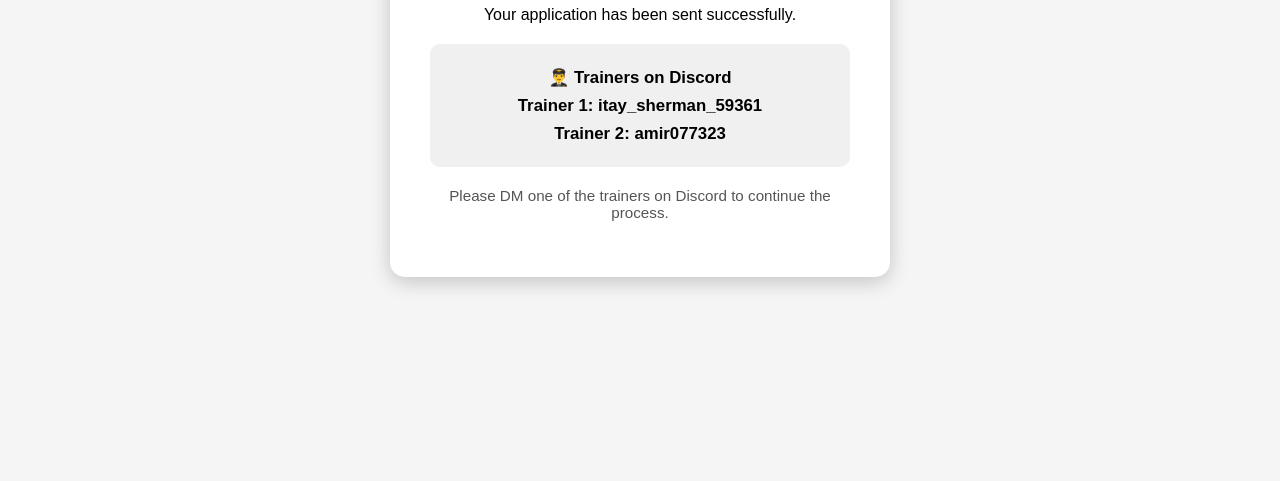
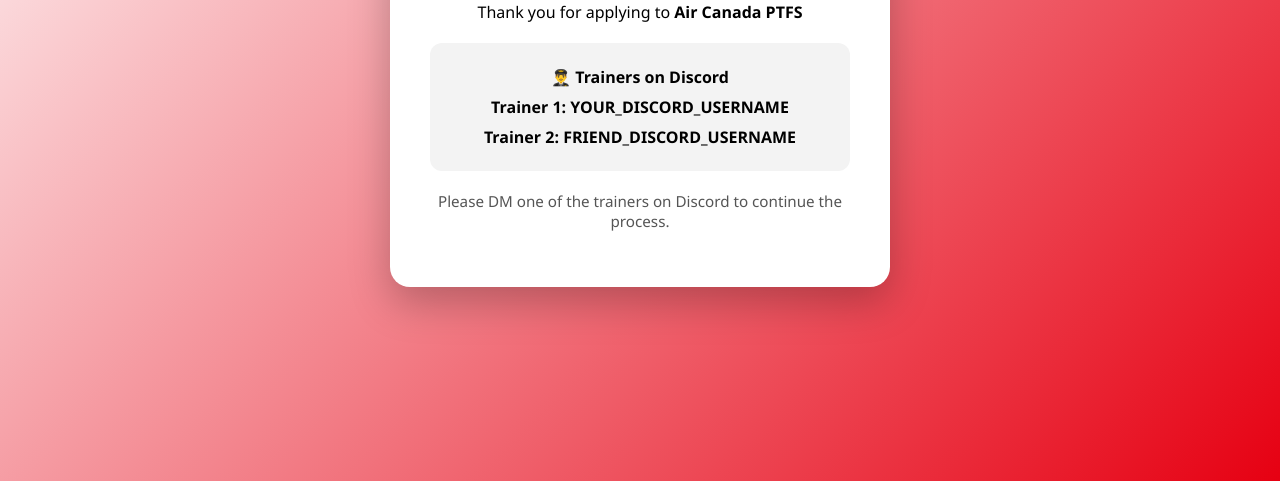
Before and after one commit to itays20131/Air-canda-join-form, a plain HTML site: page thankyou.html in a window 1280 px wide. Shown: the part 319-800 px from the top of the page. Drawn offline with Linux system fonts and the light colour scheme.

Commit message:
Update thankyou.html

```diff
--- a/thankyou.html
+++ b/thankyou.html
@@ -7,21 +7,21 @@
 
 <style>
 body {
-    font-family: Arial, sans-serif;
-    background: #f5f5f5;
+    margin: 0;
+    font-family: 'Segoe UI', Arial, sans-serif;
+    background: linear-gradient(135deg, #ffffff, #e60012);
     height: 100vh;
     display: flex;
     justify-content: center;
     align-items: center;
-    margin: 0;
 }
 
 .box {
     background: white;
     padding: 40px;
-    border-radius: 15px;
+    border-radius: 20px;
     text-align: center;
-    box-shadow: 0 5px 20px rgba(0,0,0,0.2);
+    box-shadow: 0 15px 40px rgba(0,0,0,0.25);
     max-width: 420px;
 }
 
@@ -31,21 +31,20 @@ h1 {
 
 .trainers {
     margin-top: 20px;
-    background: #f0f0f0;
+    background: #f3f3f3;
     padding: 15px;
-    border-radius: 10px;
+    border-radius: 12px;
 }
 
 .trainers p {
     margin: 8px 0;
-    font-size: 1.05em;
     font-weight: bold;
 }
 
 .note {
     margin-top: 20px;
+    color: #555;
     font-size: 0.95em;
-    color: #555;
 }
 </style>
 </head>
@@ -54,12 +53,12 @@ h1 {
 
 <div class="box">
     <h1>✅ Application Sent!</h1>
-    <p>Your application has been sent successfully.</p>
+    <p>Thank you for applying to <strong>Air Canada PTFS</strong></p>
 
     <div class="trainers">
         <p>👨‍✈️ Trainers on Discord</p>
-        <p>Trainer 1: itay_sherman_59361
-        <p>Trainer 2: amir077323
+        <p>Trainer 1: <strong>YOUR_DISCORD_USERNAME</strong></p>
+        <p>Trainer 2: <strong>FRIEND_DISCORD_USERNAME</strong></p>
     </div>
 
     <p class="note">
```
